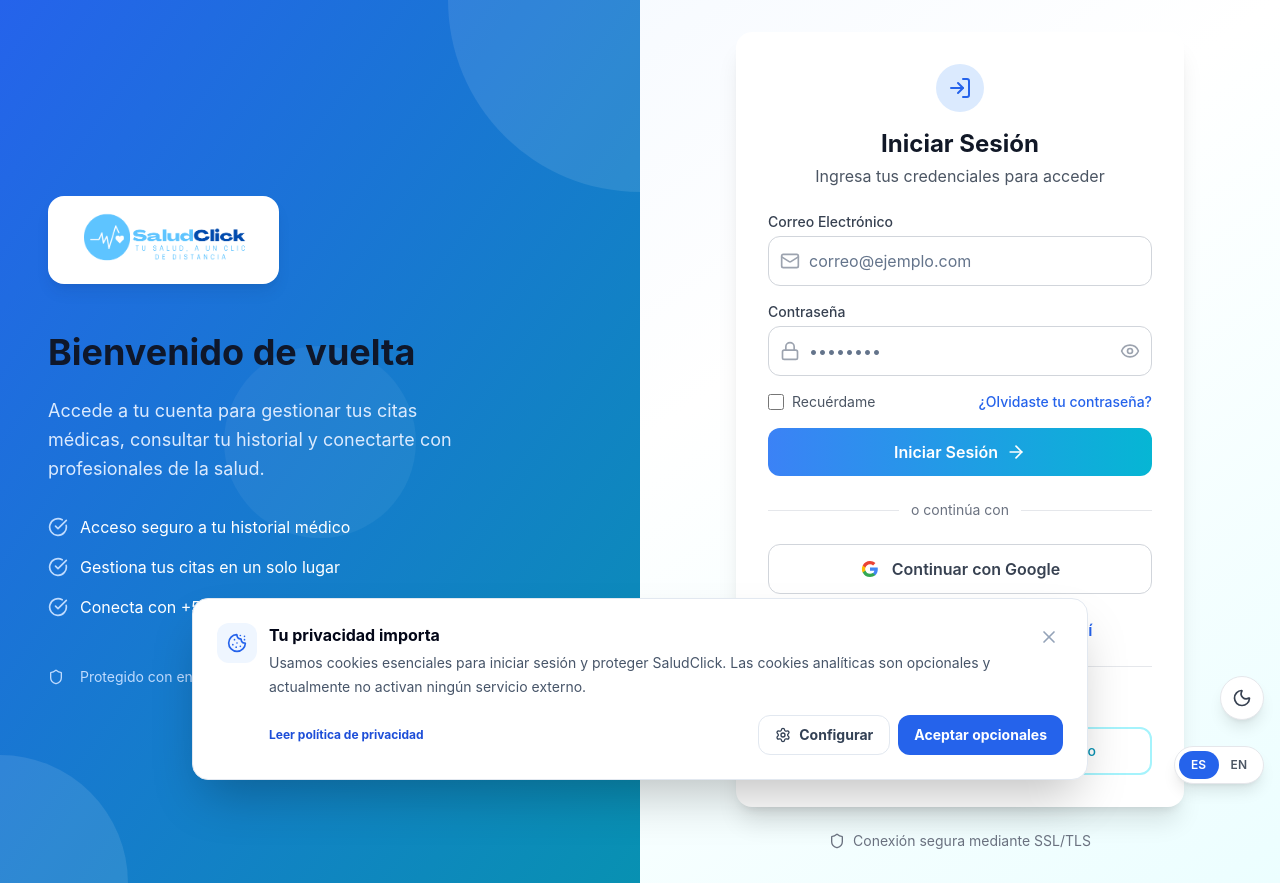
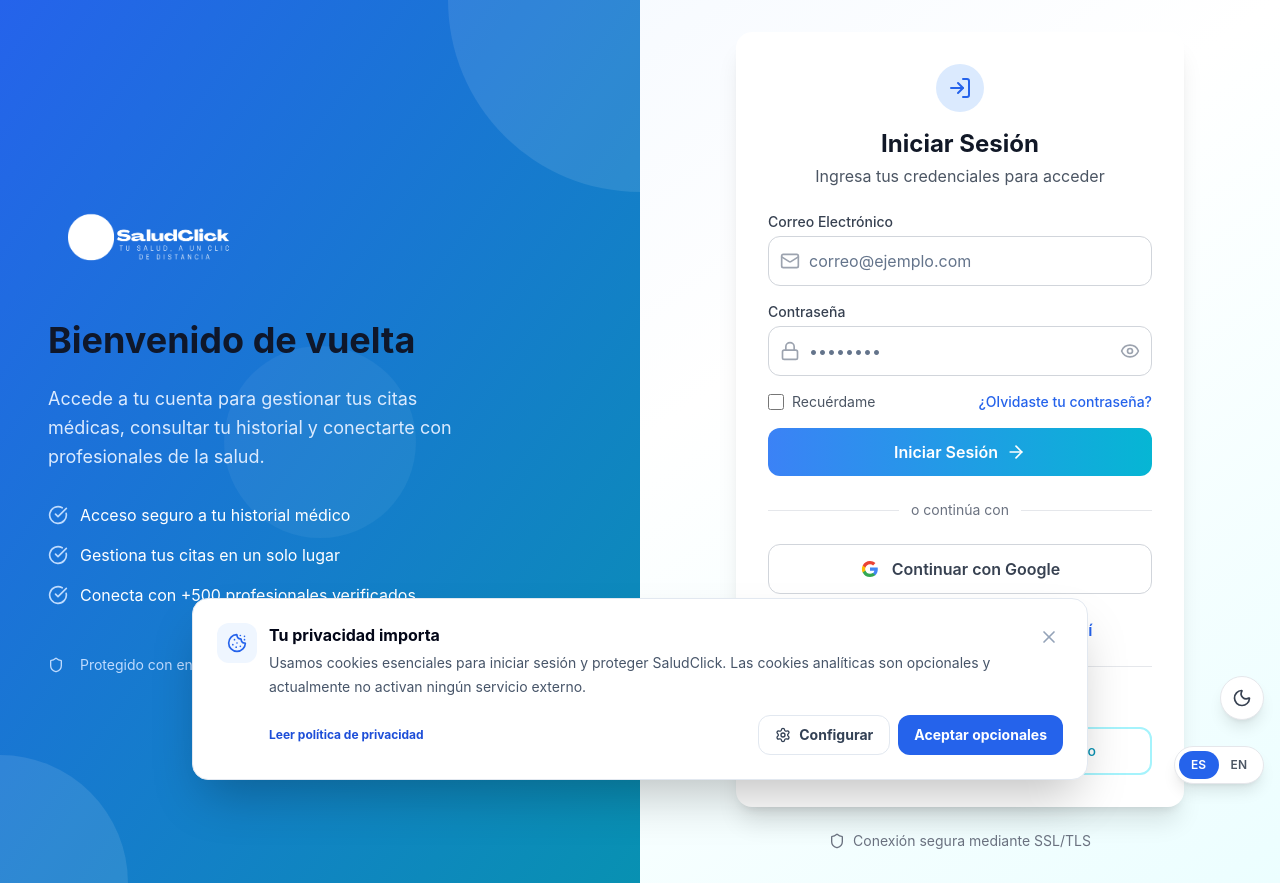
Before and after one commit to perspective0/SaludCLick, a Next.js app in the folder frontend/: page /login in a window 1280 px wide. Built offline with nearby package versions, Linux system fonts and the light colour scheme; no server answers.

Commit message:
Remove login logo background

```diff
--- a/frontend/app/login/page.tsx
+++ b/frontend/app/login/page.tsx
@@ -150,16 +150,14 @@ function LoginContent() {
 
         <div className="relative z-10 flex flex-col justify-center text-white max-w-md">
           <Link href="/" className="mb-12">
-            <span className="inline-flex rounded-2xl bg-white px-4 py-3 shadow-lg shadow-blue-950/10">
             <Image
               src="/saludclick.png"
               alt="SaludClick"
               width={220}
               height={100}
               priority
-                className="h-16 w-auto"
+              className="block h-16 w-auto brightness-0 invert"
             />
-            </span>
           </Link>
 
           <h1 className="text-4xl font-bold mb-6">
```
Lines whose indentation alone changed are shown as unchanged.
